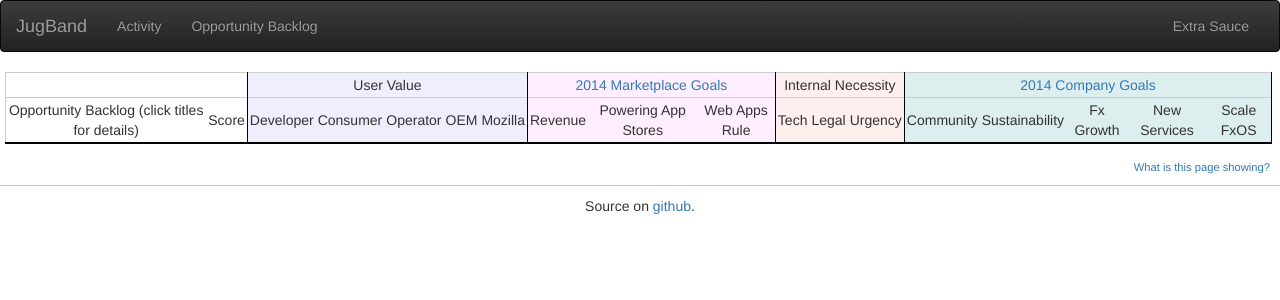
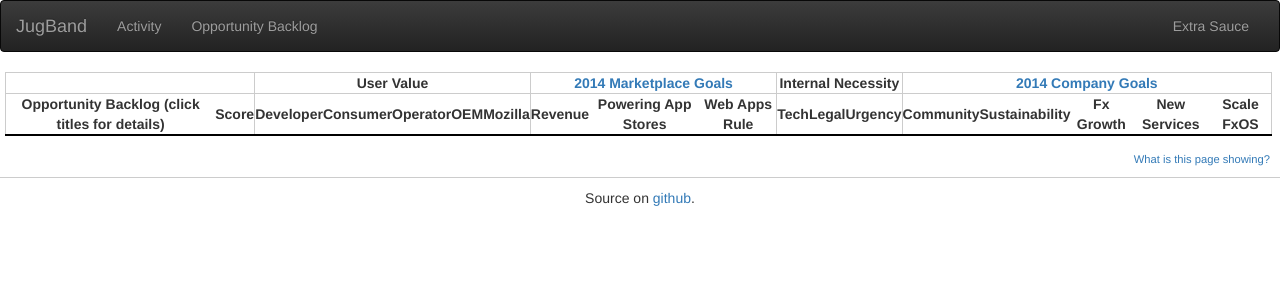
Before and after one commit to clouserw/jugband, a Flask app: template templates/scoreboard.html in a window 1280 px wide. Shown: the top 300 px of the page. Run offline with Flask 2, Linux system fonts and the light colour scheme; the template is opened without the code that fills it, so the values that code supplies are empty; some libraries are stand-ins or nearby versions.

Commit message:
split css; add project lifecycle help

```diff
--- a/static/jugband.css
+++ b/static/jugband.css
@@ -7,19 +7,16 @@ td {
     padding: 2px 2px 2px 2px;
 }
 
-th {
-    color: #55f;
-    width: 50px;
-    height: 80px;
-    -webkit-transform: rotate(-60deg);
-    -moz-transform: rotate(-60deg);
-    -ms-transform: rotate(-60deg);
-    -o-transform: rotate(-60deg);
+td.end, th.end {
+    border-right: 1px solid #ccc;
+}
+
+th, tr {
+    text-align: center;
 }
 
 tr {
     border: 1px solid #ccc;
-    text-align: center;
 }
 
 tr:hover td {
@@ -30,140 +27,18 @@ tr:target td {
     background-color: #ffa !important;
 }
 
+.glyphicon {
+    font-size: 13px;
+    margin: 0px 2px 0px 2px;
+}
+
+.hideme {
+    display:none;
+    text-align:left;
+}
+
 #footer {
     border-top: 1px solid #ccc;
     text-align: center;
     padding: 10px 10px 10px 10px;
 }
-
-.cancelled {
-    background-color: #fee;
-}
-
-.dev, .prod, .ux {
-    display:block;
-}
-
-.dev {
-    color: #ff7400;
-}
-
-.donesies {
-    background-color: #efe;
-}
-
-.glyphicon {
-    font-size: 13px;
-    margin: 0px 2px 0px 2px;
-}
-
-.heroes {
-    min-width: 150px;
-    text-align: left;
-}
-
-.hideme {
-    display:none;
-}
-
-.na {
-    color: #339;
-    font-size: .9em;
-}
-
-.na:before {
-    content: "n/a";
-}
-
-.nav {
-    float: right;
-}
-
-.no {
-    color: #fcc;
-    font-size: 1.5em;
-    font-weight: bold;
-}
-
-.no:before {
-    content: "-";
-}
-
-.note {
-    border-left: 1px solid #ccc;
-    min-width: 300px;
-    text-align: left;
-}
-
-.paused {
-    background-color: #eee;
-}
-
-.prod {
-    color: #889640;
-}
-
-.project {
-    font-weight: bold;
-    min-width: 200px;
-    text-align: left;
-}
-
-.summary {
-    text-align: left;
-}
-
-.ux {
-    color: #a64b00;
-}
-
-.yes {
-    color: green;
-    font-size: 1.5em;
-    font-weight: bold;
-}
-
-.yes:before {
-    content: "✔";
-}
-
-.yes span {
-    font-size: .8em;
-}
-
-
-
-/* Scoreboard */
-
-thead {
-    border-bottom: 2px solid #000;
-}
-td.user {
-    background-color: #eef;
-}
-td.mktgoal {
-    background-color: #fef;
-}
-td.internal {
-    background-color: #fee;
-}
-td.mozgoal {
-    background-color: #dee;
-}
-td.end {
-    border-right: 1px solid #000;
-}
-#footnote {
-    padding: 10px 10px 10px 10px;
-    text-align: right;
-    font-size: .8em;
-}
-#legend {
-    text-align: right;
-    padding: 5px 15px 5px 5px;
-}
-#legend span {
-    padding: 5px 5px 5px 5px;
-    font-size: 1.2em;
-    border: 1px solid #aaa;
-}
--- a/static/scoreboard.js
+++ b/static/jugband.js
@@ -9,4 +9,5 @@ $(function() {
   $('tr').click(function() {
     $(this).find(".hideme").toggle();
   });
+
 });
--- /dev/null
+++ b/static/scoreboard.css
@@ -0,0 +1,29 @@
+thead {
+    border-bottom: 2px solid #000;
+}
+
+td.user {
+    background-color: #eef;
+}
+
+td.mktgoal {
+    background-color: #fef;
+}
+
+td.internal {
+    background-color: #fee;
+}
+
+td.mozgoal {
+    background-color: #dee;
+}
+
+.summary {
+    text-align: left;
+}
+
+#footnote {
+    padding: 10px 10px 10px 10px;
+    text-align: right;
+    font-size: .8em;
+}
--- a/templates/layout.html
+++ b/templates/layout.html
@@ -37,6 +37,7 @@
     Source on <a href="https://github.com/clouserw/jugband/">github</a>.
   </div>
   {% endblock footer %}
+  <script src="/static/jugband.js"></script>
   {% block js %}
   {% endblock js %}
 </body>
--- a/templates/scoreboard.html
+++ b/templates/scoreboard.html
@@ -1,38 +1,42 @@
 {% extends "layout.html" %}
+
+{% block css %}
+  <link href="/static/scoreboard.css" rel="stylesheet">
+{% endblock %}
 
 {% block body %}
   <table id="output">
     <thead>
       <tr>
-        <td class="end" colspan="2"></td>
-        <td class="user end" colspan="5">User Value</td>
-        <td class="mktgoal end" colspan="3"><a href="https://wiki.mozilla.org/Marketplace/2014_Goals">2014 Marketplace Goals</a></td>
-        <td class="internal end" colspan="3">Internal Necessity</td>
-        <td class="mozgoal end" colspan="5"><a href="https://wiki.mozilla.org/2014">2014 Company Goals</a></td>
+        <th class="end" colspan="2"></td>
+        <th class="user end" colspan="5">User Value</td>
+        <th class="mktgoal end" colspan="3"><a href="https://wiki.mozilla.org/Marketplace/2014_Goals">2014 Marketplace Goals</a></td>
+        <th class="internal end" colspan="3">Internal Necessity</td>
+        <th class="mozgoal end" colspan="5"><a href="https://wiki.mozilla.org/2014">2014 Company Goals</a></td>
       </tr>
       <tr class="header">
-        <td class="">Opportunity Backlog (click titles for details)</td>
-        <td class="end">Score</td>
+        <th class="">Opportunity Backlog (click titles for details)</td>
+        <th class="end">Score</td>
 
-        <td class="user">Developer</td>
-        <td class="user">Consumer</td>
-        <td class="user">Operator</td>
-        <td class="user">OEM</td>
-        <td class="user end">Mozilla</td>
+        <th class="user">Developer</td>
+        <th class="user">Consumer</td>
+        <th class="user">Operator</td>
+        <th class="user">OEM</td>
+        <th class="user end">Mozilla</td>
 
-        <td class="mktgoal" title="Does this feature support a common platform for payments or drive measurable revenue for Marketplace?">Revenue</td>
-        <td class="mktgoal" title="Does this request help our internal or 3rd party App Stores?">Powering App Stores</td>
-        <td class="mktgoal end" title="Will this increase the presence of the Top 100 WebApps in Marketplace, or demonstrate how web apps are competitive to native apps?">Web Apps Rule</td>
+        <th class="mktgoal" title="Does this feature support a common platform for payments or drive measurable revenue for Marketplace?">Revenue</td>
+        <th class="mktgoal" title="Does this request help our internal or 3rd party App Stores?">Powering App Stores</td>
+        <th class="mktgoal end" title="Will this increase the presence of the Top 100 WebApps in Marketplace, or demonstrate how web apps are competitive to native apps?">Web Apps Rule</td>
 
-        <td class="internal" title="Does this effort make our technology more scalable or clear technical debt from our systems, significantly enabling upcoming work?">Tech</td>
-        <td class="internal" title="Is this work required by law or by a contract into which Mozilla has entered with another party (or requires for it's own security or privacy mitigations)?">Legal</td>
-        <td class="internal end" title="Indicate if there is a specific window of opportunity or immediate impact to be achieved.">Urgency</td>
+        <th class="internal" title="Does this effort make our technology more scalable or clear technical debt from our systems, significantly enabling upcoming work?">Tech</td>
+        <th class="internal" title="Is this work required by law or by a contract into which Mozilla has entered with another party (or requires for it's own security or privacy mitigations)?">Legal</td>
+        <th class="internal end" title="Indicate if there is a specific window of opportunity or immediate impact to be achieved.">Urgency</td>
 
-        <td class="mozgoal" title="Does this effort increase active contributors to our targeted initiatives by 10x?">Community</td>
-        <td class="mozgoal" title="Will this activity support the effort to raise diversified revenue?">Sustainability</td>
-        <td class="mozgoal" title="Does the result of this effort help grow both total users and hours of usage for the Firefox browser?">Fx Growth</td>
-        <td class="mozgoal" title="Will this effort drive the creation of New Fx Accounts?">New Services</td>
-        <td class="mozgoal end" title="Does this help the efforts of the FxOS team to get FxOS on 1% of new smartphones?">Scale FxOS</td>
+        <th class="mozgoal" title="Does this effort increase active contributors to our targeted initiatives by 10x?">Community</td>
+        <th class="mozgoal" title="Will this activity support the effort to raise diversified revenue?">Sustainability</td>
+        <th class="mozgoal" title="Does the result of this effort help grow both total users and hours of usage for the Firefox browser?">Fx Growth</td>
+        <th class="mozgoal" title="Will this effort drive the creation of New Fx Accounts?">New Services</td>
+        <th class="mozgoal end" title="Does this help the efforts of the FxOS team to get FxOS on 1% of new smartphones?">Scale FxOS</td>
 
       </tr>
     </thead>
@@ -75,5 +79,4 @@
   <div id="footnote">
     <a href="http://micropipes.com/blog/2014/02/07/improving-our-process-part-1-identifying-priorities/">What is this page showing?</a>
   </div>
-  <script src="/static/scoreboard.js"></script>
 {% endblock %}
```
Also changed, not shown: static/home.css (added, +122 -0 lines), templates/home.html (+76 -15 lines), static/cycle.svg (added), static/home.js (added).
